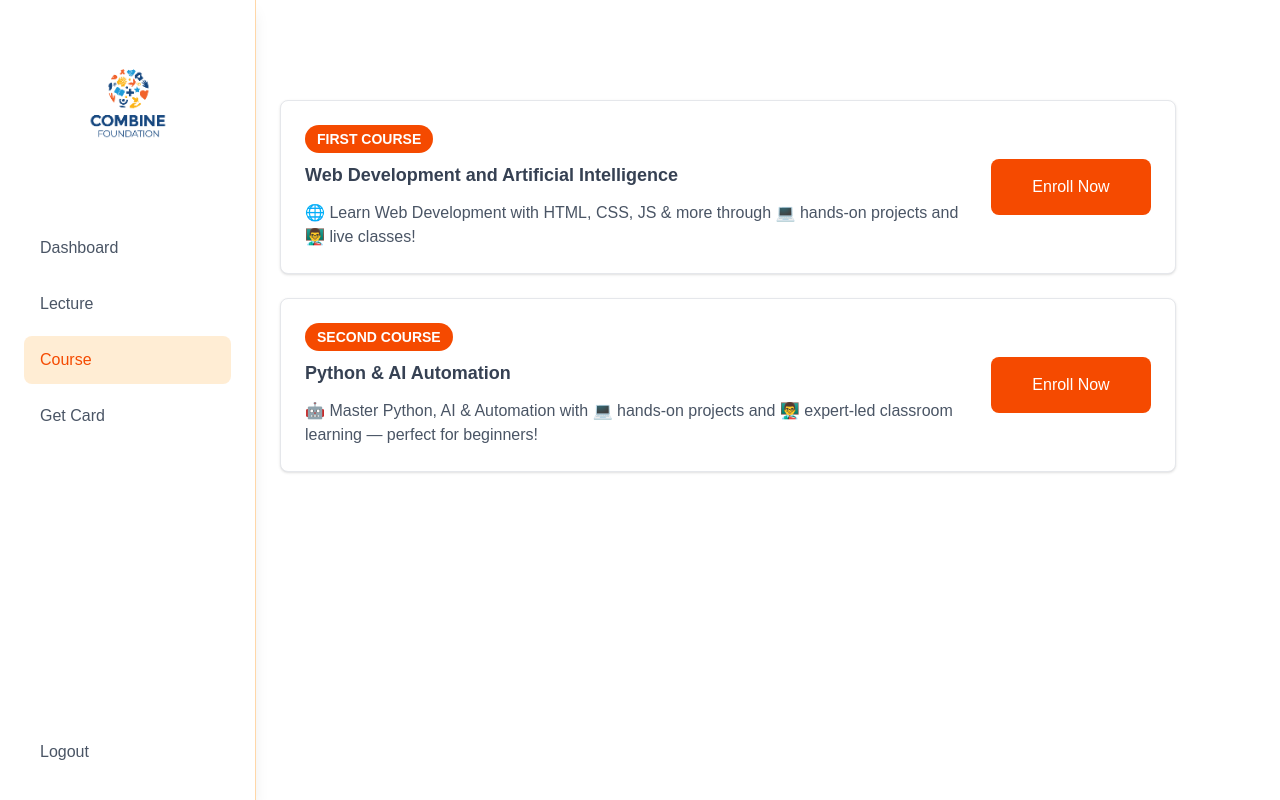
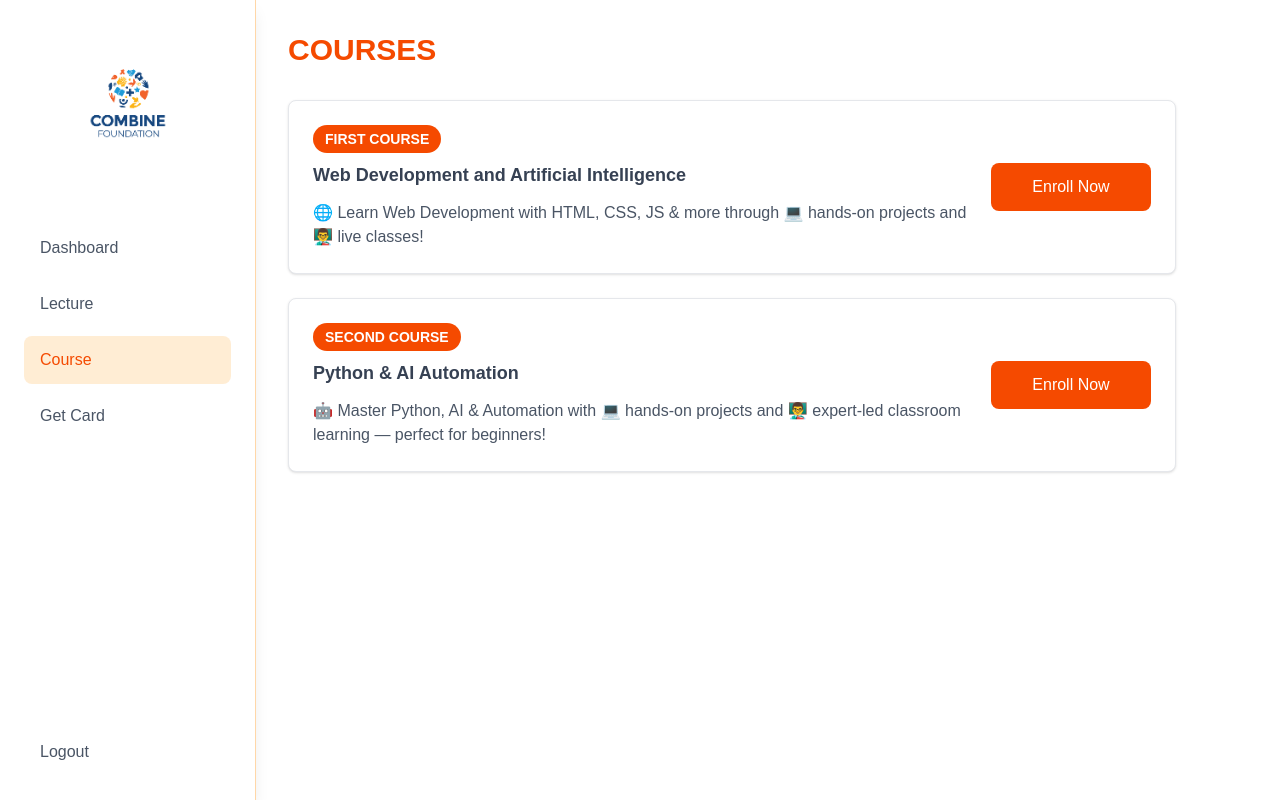
Before and after one commit to CombineFoundation/portal-combine-foundation-main, a Next.js app: page /volunteer/course in a window 1280 px wide. Built offline with nearby package versions, Linux system fonts and the light colour scheme.

Commit message:
Second commit

```diff
--- a/src/app/volunteer/course/page.tsx
+++ b/src/app/volunteer/course/page.tsx
@@ -4,7 +4,7 @@ import { useState } from "react";
 import Sidebar from "../../components/SideBar-vol";
 
 const CoursePage = () => {
-  const [isCollapsed, setIsCollapsed] = useState(true);
+  const [isCollapsed, setIsCollapsed] = useState(false);
 
   // Array of course data
   const courses = [
@@ -92,10 +92,11 @@ const CoursePage = () => {
 
       {/* Main Content */}
       <main
-        className={`flex-1 p-4 md:p-8 transition-all duration-300 ${
-          isCollapsed ? "md:ml-0" : "md:ml-64"
-        }`}
-      >
+       className={`flex-1 p-4 md:p-8 transition-all duration-300 ${
+       isCollapsed ? "md:ml-16" : "md:ml-64"
+      }`}
+>
+
         {/* Header */}
         <div className="flex justify-between items-center mb-8 pl-10 md:pl-0">
           <h1 className="text-2xl md:text-3xl font-bold text-orange-600">
@@ -122,7 +123,8 @@ const CoursePage = () => {
                 </div>
                 <div>
                   <button
-                    className="cursor-pointer p-4 text-white bg-orange-600 hover:bg-orange-700 w-1/2 md:w-40 rounded-lg transition-colors"
+                   className="cursor-pointer px-4 py-3 text-white bg-orange-600 hover:bg-orange-700 w-full md:w-40 rounded-lg text-center transition-colors"
+
                     aria-label={`Enroll in ${course.title}`}
                     onClick={() => window.open(course.classroomUrl, "_blank")}
                   >
```
